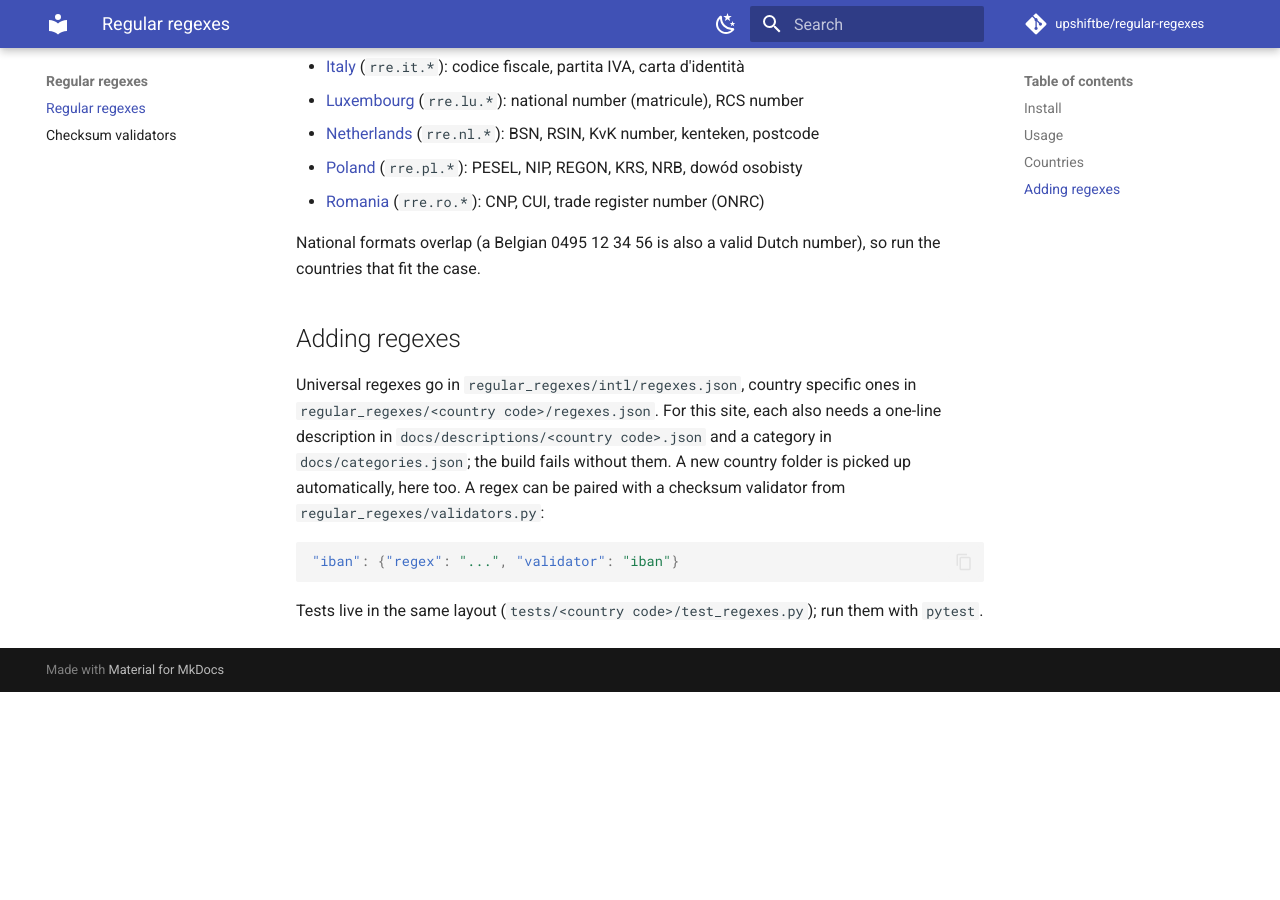
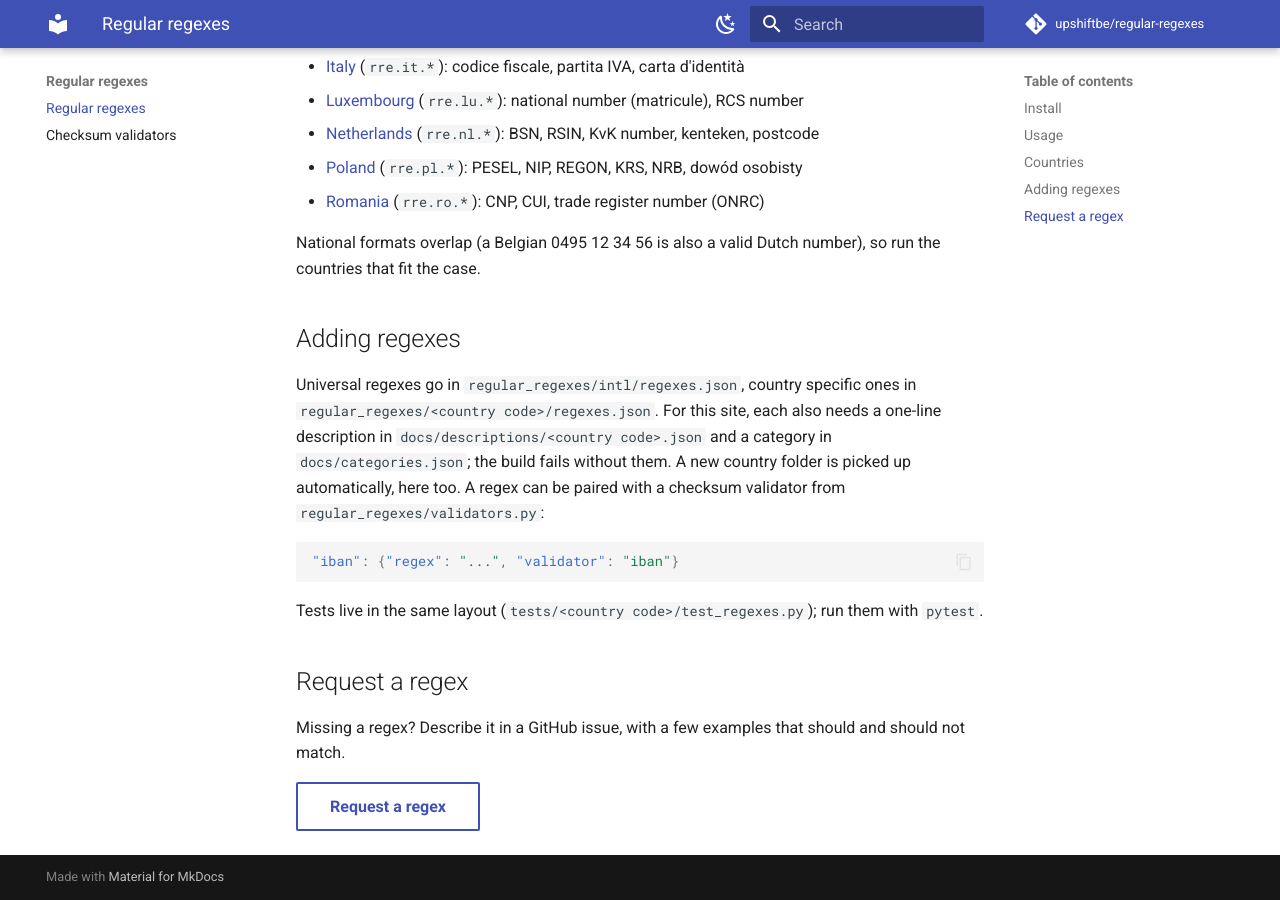
Before and after one commit to upshiftbe/regular-regexes, an MkDocs documentation site: the page built from docs/index.md, in a window 1280 px wide and 900 px high, scrolled down 1351 px. Built offline with MkDocs 1.6.1 and Material for MkDocs 9.7.7, drawn with Linux system fonts in a browser that asks for light colours; comment, search, counter and statistics services are not loaded; before the commit the page ends 2043 px from its top, so only the background shows below that.

Commit message:
feat: add regex request form and Claude workflow
- GitHub issue form for requesting a regex, linked from a button on the home page
- workflow that runs Claude when a maintainer labels a request "claude": it adds the
  regex with tests on a new branch and opens a pull request, or asks for what is missing

````diff
--- a/docs/index.md
+++ b/docs/index.md
@@ -76,3 +76,9 @@ regex can be paired with a checksum validator from `regular_regexes/validators.p
 ```
 
 Tests live in the same layout (`tests/<country code>/test_regexes.py`); run them with `pytest`.
+
+## Request a regex
+
+Missing a regex? Describe it in a GitHub issue, with a few examples that should and should not match.
+
+[Request a regex](https://github.com/upshiftbe/regular-regexes/issues/new?template=regex-request.yml){ .md-button }
````
Also changed, not shown: 2 other files.
